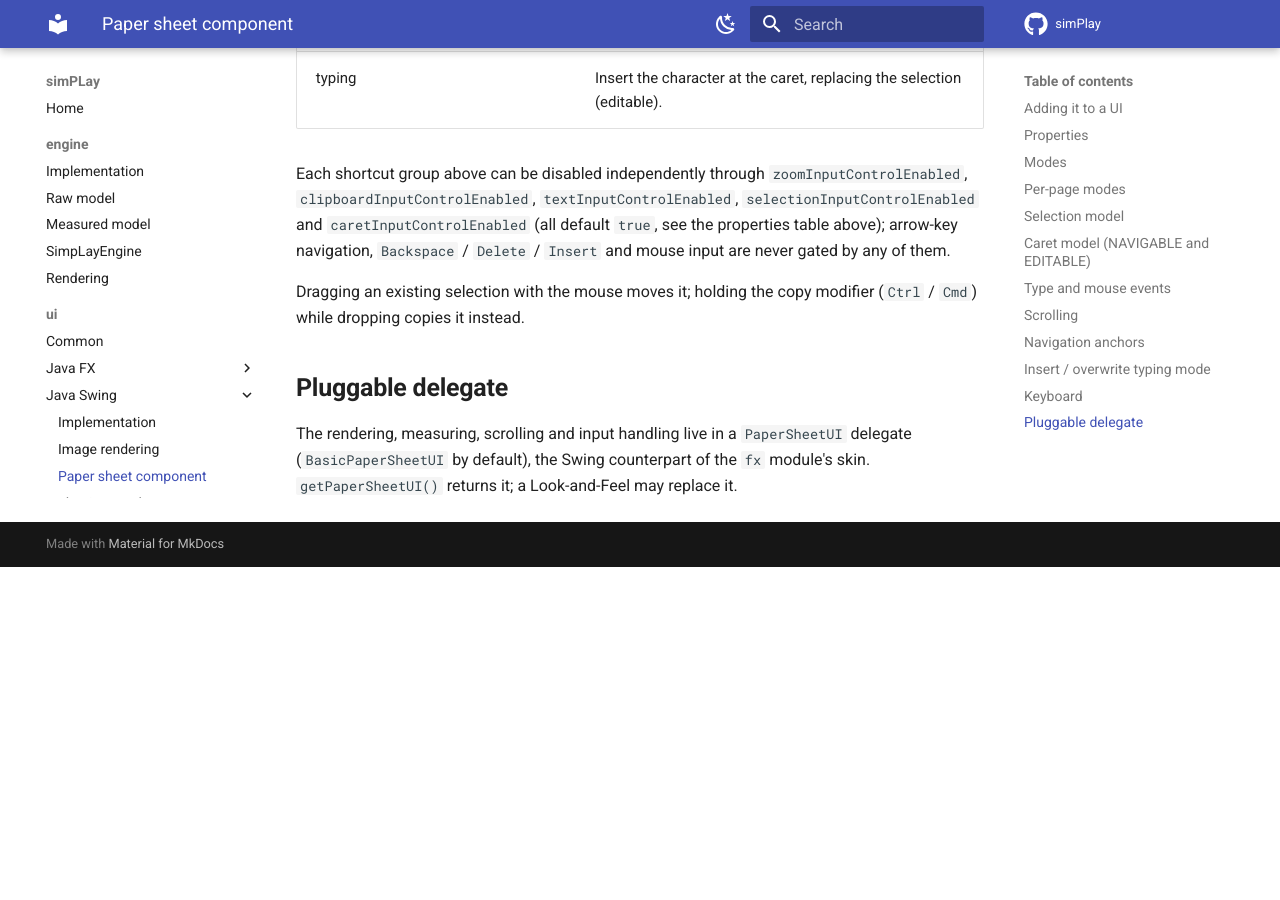
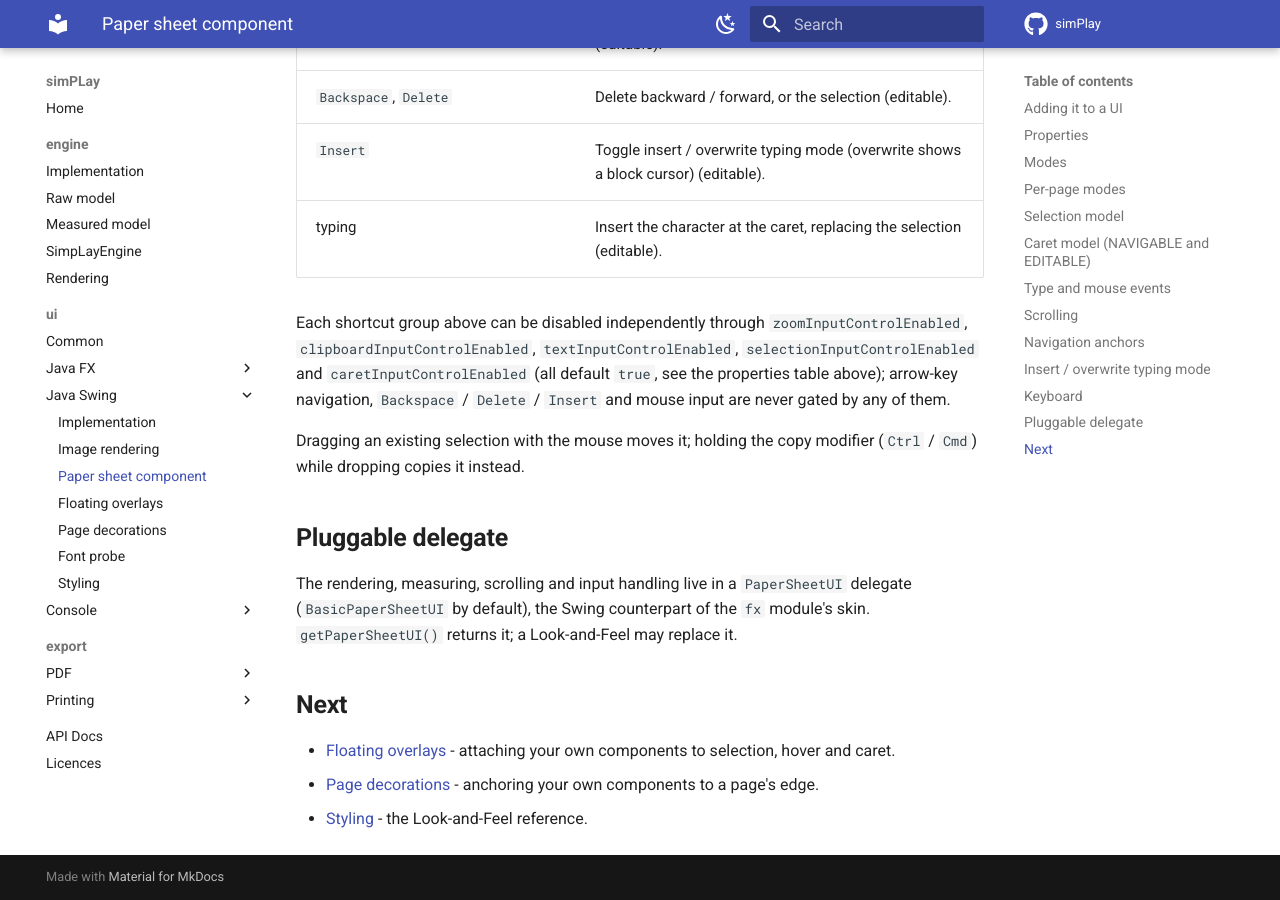
Before and after one commit to KleinerHacker/simpLay, an MkDocs documentation site: the page built from docs/docs/swing/paper-sheet-component.md, in a window 1280 px wide and 900 px high, scrolled down 8174 px. Built offline with MkDocs 1.6.1 and Material for MkDocs 9.7.7, drawn with Linux system fonts in a browser that asks for light colours; comment, search, counter and statistics services are not loaded; the version menu is left out; before the commit the page ends 8741 px from its top, so only the background shows below that; some of the changed text lies outside the part shown.

```diff
--- a/docs/docs/swing/paper-sheet-component.md
+++ b/docs/docs/swing/paper-sheet-component.md
@@ -45,6 +45,7 @@ shown; register a `java.beans.PropertyChangeListener` to react.
 | `selectionBounds` | `Rectangle?` (read-only) | `null` | Convenience delegate for `selectionModel.bounds`. |
 | `hoveredParagraph` / `hoveredPage` | `Int` (read-only) | `-1` | Ordinal of the paragraph / index of the sheet under the mouse, or `-1`. |
 | `hoveredParagraphBounds` / `hoveredPageBounds` | `Rectangle?` (read-only) | `null` | Their boxes in viewport pixels. |
+| `pageDecorations` | `MutableList<PageDecoration>` | `mutableListOf()` | Registered decorations; see [Page decorations](page-decorations.md). |
 
 The sheet chrome, drop shadow, selection highlight and caret are styled through
 the Look-and-Feel - see [Styling](styling.md).
@@ -230,3 +231,11 @@ modifier (`Ctrl` / `Cmd`) while dropping copies it instead.
 The rendering, measuring, scrolling and input handling live in a `PaperSheetUI`
 delegate (`BasicPaperSheetUI` by default), the Swing counterpart of the `fx`
 module's skin. `getPaperSheetUI()` returns it; a Look-and-Feel may replace it.
+
+## Next
+
+* [Floating overlays](floating-overlays.md) - attaching your own components to
+  selection, hover and caret.
+* [Page decorations](page-decorations.md) - anchoring your own components to
+  a page's edge.
+* [Styling](styling.md) - the Look-and-Feel reference.
```
Also changed, not shown: docs/docs/fx/paper-sheet-component.md (+3 -0 lines), .claude/plans/implementation/FP-005-IP-03-DocsAndTests.md (deleted).
